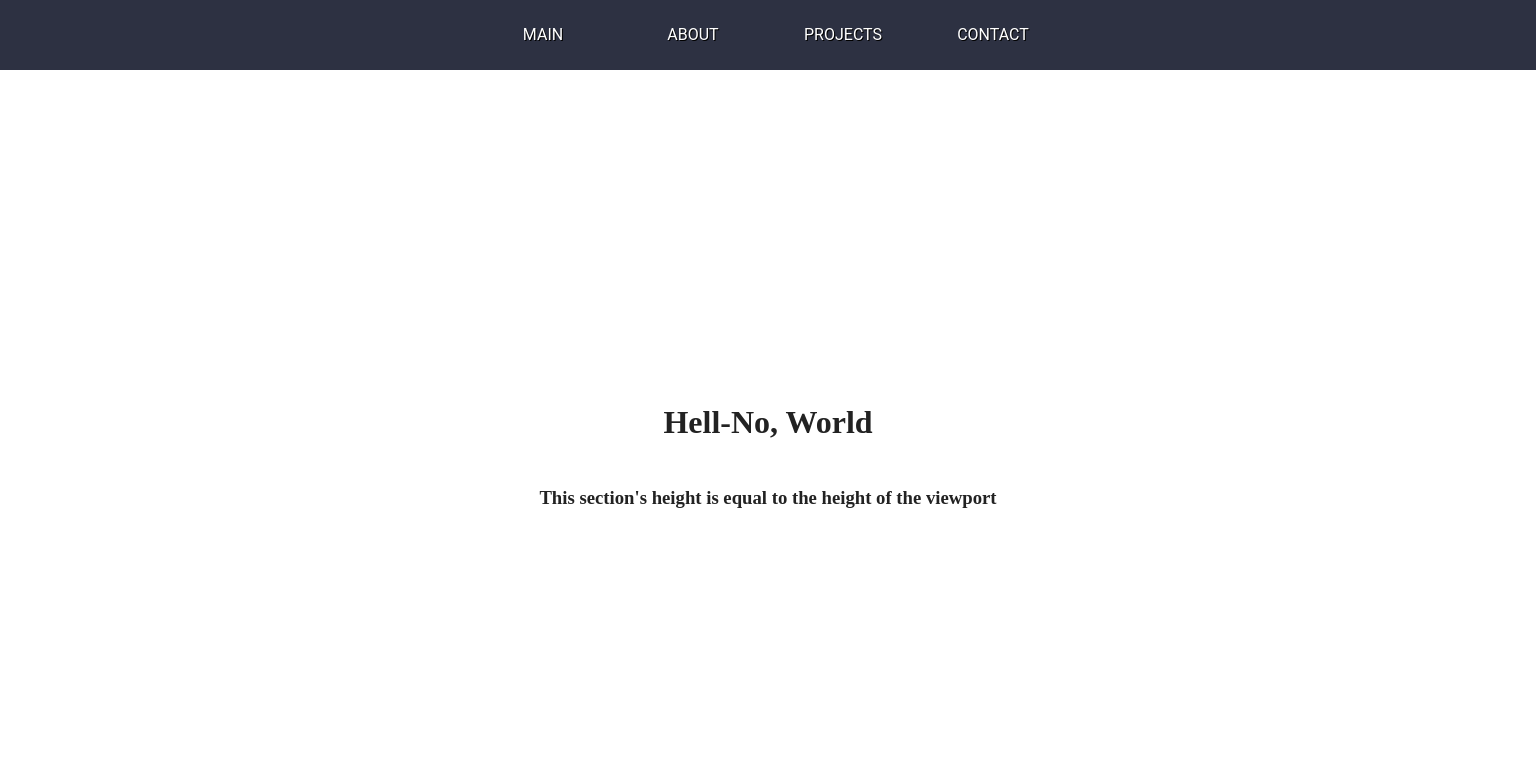
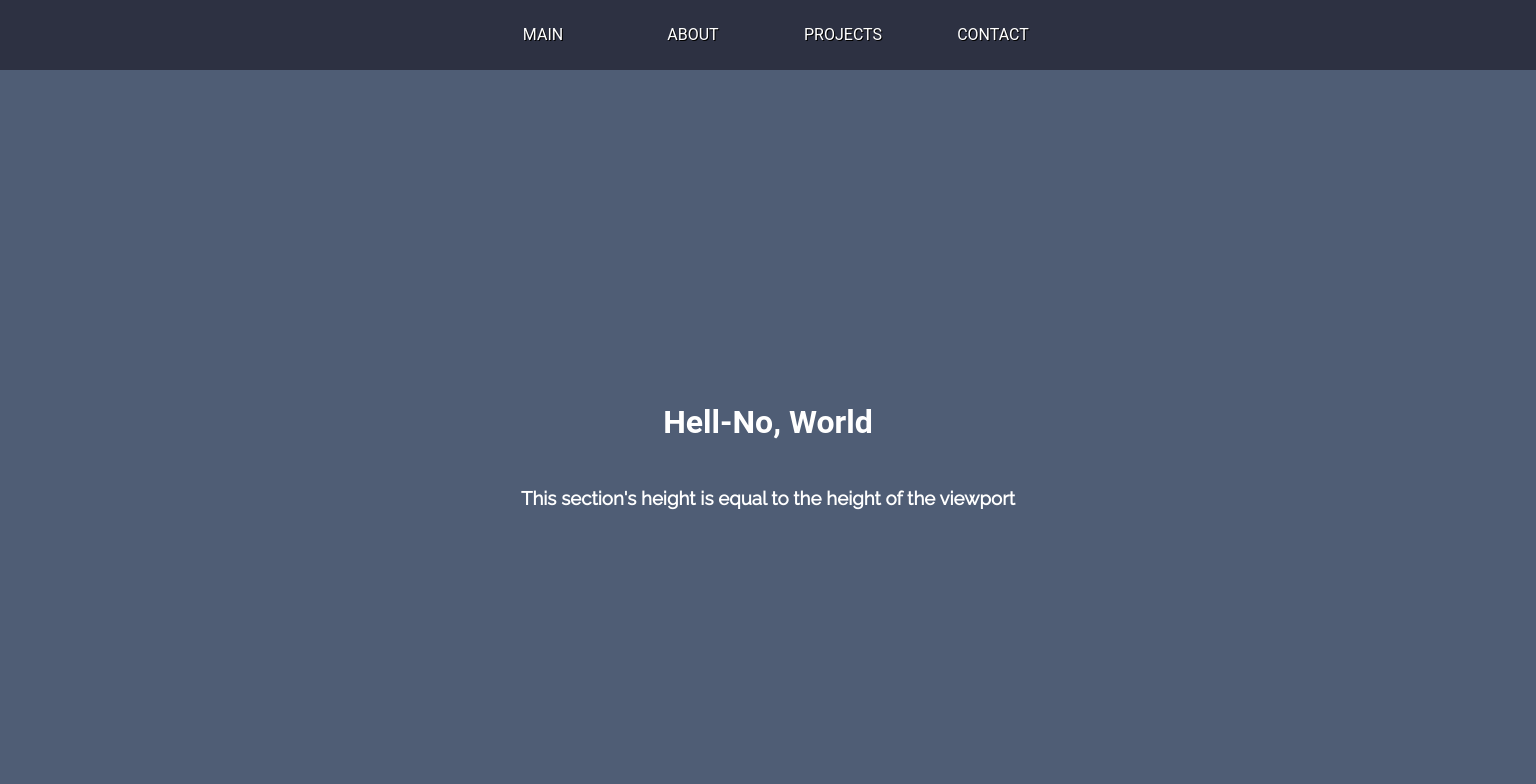
Before and after one commit to Rednaxela700/boilerplate, a plain HTML site: page index.html in a window 1536 px wide. Shown: the top 784 px of the page. Drawn offline with nearby package versions, Linux system fonts and the light colour scheme.

Commit message:
added font family to bodycontainer, changed bg. I think I should invert it with nav-link color

```diff
--- a/css/main.css
+++ b/css/main.css
@@ -52,6 +52,11 @@ textarea {
 }
 
 @media screen and (min-width: 1366px) {
+  .body-container {
+    background-color: #4f5d75;
+    font-family: Roboto, sans-serif;
+  }
+
   .header {
     position: relative;
     height: 70px;
@@ -148,6 +153,10 @@ textarea {
 
   .section-container {
     margin: 0 104px 0 150px;
+    color: #fff;
+  }
+  .section-container > h2 {
+    font-family: Raleway, sans-serif;
   }
 
   .welcome-section {
@@ -160,6 +169,12 @@ textarea {
     align-items: center;
     margin: 34px 150px 104px;
     height: 560px;
+  }
+  .welcome-section .section-container > h1 {
+    font-family: Roboto, sans-serif;
+  }
+  .welcome-section .section-container > h3 {
+    font-family: Raleway, sans-serif;
   }
 }
 @media only screen and (max-width: 500px) {
```
